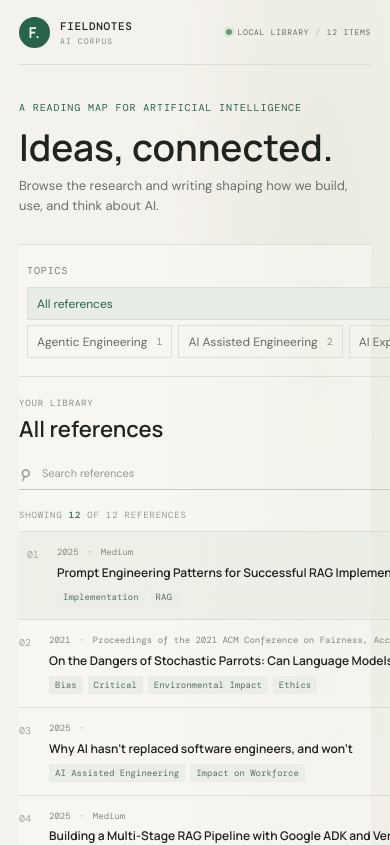
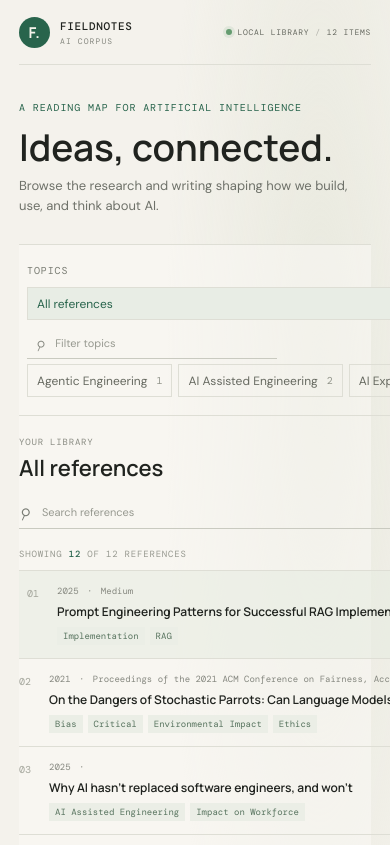
Before and after one commit to jdamerow/corpus-explorer, a React (Vite) app: page / in a window 390 px wide. Shown: the top 845 px of the page. Built offline with nearby package versions, Linux system fonts and the light colour scheme.

Commit message:
Added tag filter

```diff
--- a/src/App.jsx
+++ b/src/App.jsx
@@ -93,12 +93,14 @@ function formatItemType(type) {
 function App() {
   const [activeTag, setActiveTag] = useState('All references');
   const [search, setSearch] = useState('');
+  const [tagSearch, setTagSearch] = useState('');
   const taggedItems = useMemo(() => corpus.map((item) => ({ ...item, explorerTags: getTags(item) })), []);
   const tagCounts = useMemo(() => {
     const counts = new Map();
     taggedItems.forEach((item) => item.explorerTags.forEach((tag) => counts.set(tag, (counts.get(tag) ?? 0) + 1)));
     return [...counts.entries()].sort((first, second) => first[0].localeCompare(second[0]));
   }, [taggedItems]);
+  const filteredTagCounts = tagCounts.filter(([tag]) => tag.toLocaleLowerCase().includes(tagSearch.trim().toLocaleLowerCase()));
   const visibleItems = useMemo(() => {
     const query = search.trim().toLocaleLowerCase();
     return taggedItems.filter((item) => {
@@ -143,13 +145,19 @@ function App() {
           <button className={`tag-option ${activeTag === 'All references' ? 'is-active' : ''}`} onClick={() => selectTag('All references')}>
             <span className="tag-name">All references</span><span className="tag-count">{corpus.length}</span>
           </button>
+          <label className="topic-search">
+            <span aria-hidden="true">⌕</span>
+            <input value={tagSearch} onChange={(event) => setTagSearch(event.target.value)} placeholder="Filter topics" aria-label="Filter topics" />
+            {tagSearch && <button type="button" onClick={() => setTagSearch('')} aria-label="Clear topic filter">×</button>}
+          </label>
           <div className="tag-list">
-            {tagCounts.map(([tag, count], index) => (
+            {filteredTagCounts.map(([tag, count], index) => (
               <button key={tag} className={`tag-option ${activeTag === tag ? 'is-active' : ''}`} onClick={() => selectTag(tag)}>
                 <span className="tag-index">{String(index + 1).padStart(2, '0')}</span>
                 <span className="tag-name">{tag}</span><span className="tag-count">{count}</span>
               </button>
             ))}
+            {filteredTagCounts.length === 0 && <span className="topic-empty">No matching topics</span>}
           </div>
           <p className="tag-note">Source tags are used when available. Untagged items receive suggested topics.</p>
         </aside>
--- a/src/styles.css
+++ b/src/styles.css
@@ -43,8 +43,15 @@ button { color: inherit; }
 .tag-name { font-size: 12px; flex: 1; }
 .tag-count, .tag-index { color: #92958b; font: 10px var(--mono); }
 .tag-index { width: 28px; }
+.topic-search { height: 32px; margin-top: 7px; padding: 0 8px; display: flex; align-items: center; gap: 7px; border-bottom: 1px solid #c9cac0; color: #85877f; }
+.topic-search:focus-within { border-color: var(--green); }
+.topic-search > span { font: 20px/1 'DM Sans', sans-serif; transform: rotate(-20deg); }
+.topic-search input { min-width: 0; width: 100%; border: 0; outline: 0; background: transparent; color: var(--ink); font-size: 11px; }
+.topic-search input::placeholder { color: #979990; }
+.topic-search button { border: 0; background: transparent; color: #777a72; font-size: 18px; cursor: pointer; padding: 0; }
 .tag-list { margin-top: 7px; }
 .tag-list .tag-option { min-height: 38px; }
+.topic-empty { color: #93958e; font-size: 11px; padding: 12px 9px; }
 .tag-list .is-active .tag-count, .tag-option.is-active .tag-count { color: var(--green); }
 .tag-note { color: #93958e; font-size: 10px; line-height: 1.6; margin: auto 12px 0 0; padding-top: 25px; }
 .results-panel { min-width: 0; padding: 25px 27px 18px; border-right: 1px solid var(--line); }
@@ -130,6 +137,7 @@ a.detail-metadata-value:hover { text-decoration: underline; }
   .tag-list { display: flex; gap: 6px; overflow-x: auto; padding-bottom: 5px; margin: 5px 0 0; }
   .tag-option { flex: 0 0 auto; width: auto; min-height: 33px; padding: 0 9px; border: 1px solid var(--line); }
   .tag-list .tag-option { min-height: 33px; }
+  .topic-search { max-width: 250px; }
   .tag-index { display: none; }
   .tag-count { margin-left: 9px; }
   .tag-note { display: none; }
```
